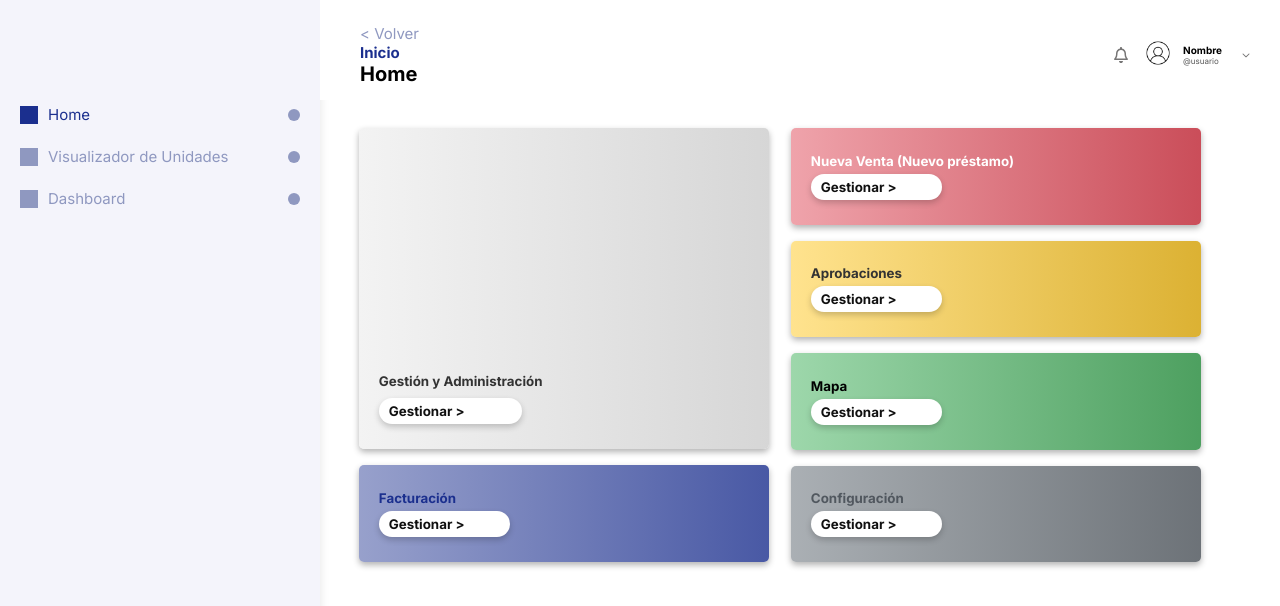
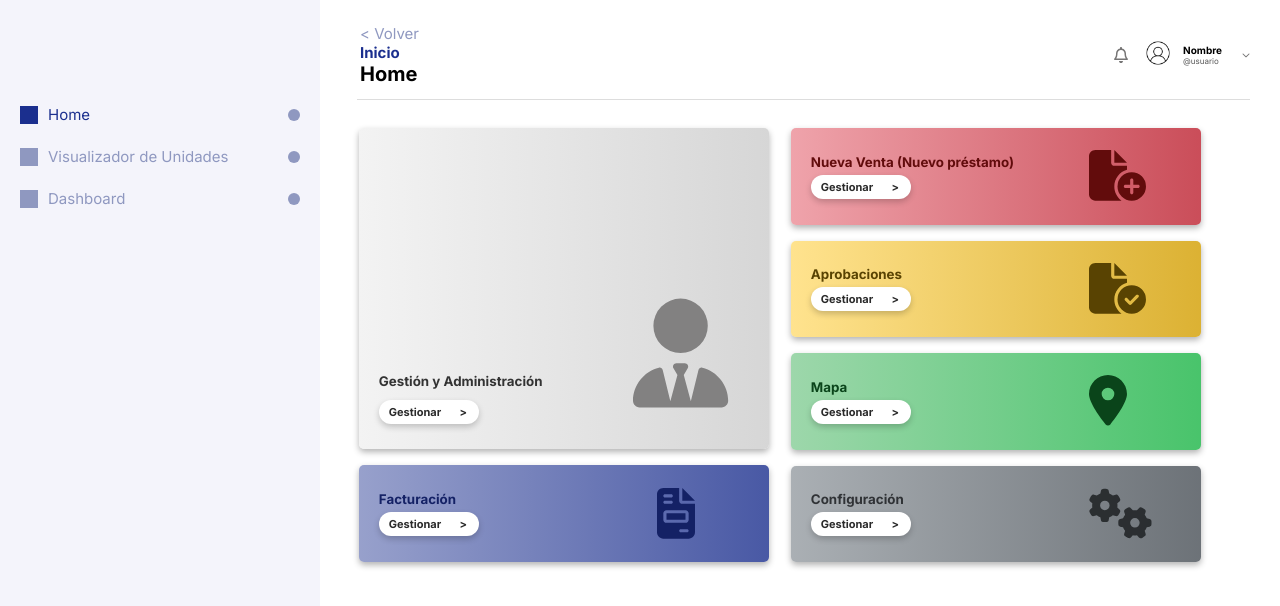
Before and after one commit to dannamayac/ecuadorAppFront, a React (Create React App) app: page / in a window 1280 px wide. Shown: the top 606 px of the page. Built offline with nearby package versions, Linux system fonts and the light colour scheme.

Commit message:
Cambios en home y homestyles

```diff
--- a/src/App.css
+++ b/src/App.css
@@ -3,10 +3,9 @@
   --blue: #1b2f8e;
   --nonBlue: #f4f4fb;
   --ligthBlue: #8f98c0;
-  --darkGrey: #464D53;
-  --caloryCard: #656565;
-  --planCard: linear-gradient(210.41deg, #fa5042 1.14%, #ffa739 100.75%);
-  --appColor:  #3c3f45;
+  --aquamarine: #36DDE7;
+  --green: #1bb546;
+  --red: #cc1515;
 }
 
 .App {
--- a/src/styles/HeaderStyles.css
+++ b/src/styles/HeaderStyles.css
@@ -5,6 +5,17 @@
     background-color: white;
     align-items: center;
     height: 100px;
+    position: relative; /* Agrega posición relativa para el pseudo-elemento */
+}
+
+.header::after {
+    content: '';
+    position: absolute;
+    bottom: 0;
+    left: 37px; /* Ajusta la posición izquierda para centrar la línea */
+    width: 93%; /* Ancho del 80% del encabezado */
+    height: 1px; /* Grosor de la línea */
+    background-color: #dddddd; /* Color del borde inferior */
 }
 
 .header-info{
--- a/src/styles/HomeStyles.css
+++ b/src/styles/HomeStyles.css
@@ -7,6 +7,7 @@
 
 .left-h {
     flex: 1;
+    width: 20%;
 }
 
 .right-h {
@@ -30,6 +31,14 @@
     display: flex;
     flex-direction: column;
 }
+.left-bu {
+    width: 80%;
+    flex: 3;
+}
+
+.right-bu {
+    flex:1;
+}
 
 /* Estilos para el botón "Gestión y Administración" */
 .gestion {
@@ -47,12 +56,34 @@
     position: absolute;
     bottom: 25px;
 }
+.gestion .right-bu {
+    position: absolute;
+    top: 70%;
+    right: 10%;
+    transform: translateY(-50%);
+}
+.gestion .right-bu svg {
+    font-size: 6.8rem;
+    color: #828181;
+}
+/* Media query para ajustar estilos en dispositivos más pequeños */
+@media (max-width: 768px) {
+    .gestion {
+        position: relative;
+        align-items: center;
+    }
+    .gestion .right-bu {
+        position: relative;
+        top: 18%;
+        right: 24%;
+    }
+}
 
 /* Estilos para el botón "Facturación" */
 .facturacion {
     background: linear-gradient(to right, rgba(27, 47, 142, 0.453), rgba(27, 47, 142, 0.8));
     font-weight: bold;
-    color: #1b2f8e;
+    color: #142165;
     height: 23%;
 }
 
@@ -60,7 +91,7 @@
 .nueva-venta {
     background: linear-gradient(to right, rgba(220, 53, 70, 0.453), rgba(189, 33, 48, 0.8));
     font-weight: bold;
-    color: white;
+    color: #620c0c;
     height: 25%;
 }
 
@@ -68,14 +99,15 @@
 .aprobaciones {
     background: linear-gradient(to right, rgba(255, 193, 7, 0.453), rgba(211, 158, 0, 0.8));
     font-weight: bold;
-    color: #333333;
+    color: #594302;
     height: 25%;
 }
 
 /* Estilos para el botón "Mapa" */
 .mapa {
-    background: linear-gradient(to right, rgba(40, 167, 70, 0.453), rgba(33, 136, 56, 0.8));
+    background: linear-gradient(to right, rgba(40, 167, 70, 0.453), rgb(27, 181, 70, 0.8));
     font-weight: bold;
+    color: #0a441a;
     height: 25%;
 }
 
@@ -83,12 +115,14 @@
 .configuracion {
     background: linear-gradient(to right, rgba(108, 117, 125, 0.576), rgba(72, 79, 86, 0.8));
     font-weight: bold;
-    color: #484f56e6;
+    color: #232629e6;
     height: 25%;
 }
 
 .custom-button {
-    display: block;
+    display: flex;
+    justify-content: space-between;
+    align-items: center;
     width: 95%;
     padding: 10px 20px;
     border: none;
@@ -104,14 +138,14 @@
 
 .custom-button:hover {
     filter: brightness(85%);
-    box-shadow: 0px 6px 12px rgba(0, 0, 0, 0.3);
 }
 
 .sub-button {
     background-color: white;
-    color: #101010;
+    color: #2a2a2a;
     font-weight: bold;
-    width: 30%;
+    font-size: 11px;
+    width: 80px;
     padding: 5px 10px;
     border-radius: 15px;
     margin-top: 5px;
@@ -124,3 +158,10 @@
 .sub-button:hover {
     filter: brightness(95%);
 }
+.custom-button .right-bu {
+    font-size: 3.8em;
+}
+
+.left-in .custom-button .right-bu {
+    font-size: 3.8em;
+}
--- a/src/styles/SideBarStyles.css
+++ b/src/styles/SideBarStyles.css
@@ -3,8 +3,7 @@
     background-color: var(--nonBlue);
     padding: 20px;
     padding: 20px;
-    height: 90vh;
-    box-shadow: 0px 0px 10px rgba(0, 0, 0, 0.1);
+    height: 100vh;
 }
 
 .sidebar ul {
@@ -39,6 +38,15 @@
     display: flex;
     align-items: center;
 }
+.sidebar ul li a.active .active-overlay {
+    position: absolute;
+    top: 0;
+    left: 0;
+    width: calc(100% - 40px); /* Resta el ancho de los iconos */
+    height: 30px; /* Mismo alto que los elementos */
+    background-color: white; /* Color del contenedor */
+    border-radius: 0 10px 10px 0; /* Mismo borde que el icono */
+}
 
 .sidebar ul li a .text-container {
     max-width: calc(100% - 40px);
@@ -62,12 +70,6 @@
     margin-left: auto;
 }
 
-/* .sidebar ul li:hover .active-overlay,
-.sidebar ul li.active .active-overlay {
-    display: block;
-    background-color: rgba(220, 44, 44, 0.5);
-} */
-
 .sidebar ul li a:hover .square,
 .sidebar ul li a.active .square {
     background-color: var(--blue);
--- a/src/views/Home.js
+++ b/src/views/Home.js
@@ -1,4 +1,11 @@
 import React from 'react'
+import { FontAwesomeIcon } from '@fortawesome/react-fontawesome'
+import { faUserTie } from '@fortawesome/free-solid-svg-icons'
+import { faFileInvoice } from '@fortawesome/free-solid-svg-icons'
+import { faFileCirclePlus } from '@fortawesome/free-solid-svg-icons'
+import { faFileCircleCheck } from '@fortawesome/free-solid-svg-icons'
+import { faLocationDot } from '@fortawesome/free-solid-svg-icons'
+import { faGears } from '@fortawesome/free-solid-svg-icons'
 import '../styles/HomeStyles.css'
 import Sidebar from '../components/SideBar';
 import Header from '../components/Header';
@@ -14,32 +21,62 @@ const Home = () =>{
                 <div className="left-in">
                     <div className="button-container">
                         <button className="custom-button gestion">
-                            <span className="button-text">Gestión y Administración</span>
-                            <div className="sub-button">Gestionar &gt;</div>
+                            <div className="left-bu">
+                                <span className="button-text">Gestión y Administración</span>
+                                <div className="sub-button">Gestionar &nbsp;&nbsp;&nbsp;&nbsp;&nbsp;&nbsp;&gt;</div>
+                            </div>
+                            <div className="right-bu">
+                                <FontAwesomeIcon icon={faUserTie} />
+                            </div>
                         </button>
                         <button className="custom-button facturacion">
-                            Facturación
-                            <div className="sub-button">Gestionar     &gt;</div>
+                            <div className="left-bu">
+                                Facturación
+                                <div className="sub-button">Gestionar &nbsp;&nbsp;&nbsp;&nbsp;&nbsp;&nbsp;&gt;</div>
+                            </div>
+                            <div className="right-bu">
+                                <FontAwesomeIcon icon={faFileInvoice} />
+                            </div>
                             </button>
                     </div>
                 </div>
                 <div className="right-in">
                     <div className="button-container">
                         <button className="custom-button nueva-venta">
-                            Nueva Venta (Nuevo préstamo)
-                            <div className="sub-button">Gestionar     &gt;</div>
-                            </button>
+                            <div className="left-bu">
+                                Nueva Venta (Nuevo préstamo)
+                                <div className="sub-button">Gestionar &nbsp;&nbsp;&nbsp;&nbsp;&nbsp;&nbsp;&gt;</div>
+                            </div>
+                            <div className="right-bu">
+                                <FontAwesomeIcon icon={faFileCirclePlus} />
+                            </div>
+                        </button>
                         <button className="custom-button aprobaciones">
-                            Aprobaciones
-                            <div className="sub-button">Gestionar     &gt;</div>
+                            <div className="left-bu">
+                                Aprobaciones
+                                <div className="sub-button">Gestionar &nbsp;&nbsp;&nbsp;&nbsp;&nbsp;&nbsp;&gt;</div>
+                            </div>
+                            <div className="right-bu">
+                                <FontAwesomeIcon icon={faFileCircleCheck} />
+                            </div>
                             </button>
                         <button className="custom-button mapa">
+                        <div className="left-bu">
                             Mapa
-                            <div className="sub-button">Gestionar     &gt;</div>
+                            <div className="sub-button">Gestionar &nbsp;&nbsp;&nbsp;&nbsp;&nbsp;&nbsp;&gt;</div>
+                            </div>
+                            <div className="right-bu">
+                            <FontAwesomeIcon icon={faLocationDot} />
+                            </div>
                             </button>
                         <button className="custom-button configuracion">
+                        <div className="left-bu">
                             Configuración
-                            <div className="sub-button">Gestionar     &gt;</div>
+                            <div className="sub-button">Gestionar &nbsp;&nbsp;&nbsp;&nbsp;&nbsp;&nbsp;&gt;</div>
+                            </div>
+                            <div className="right-bu">
+                            <FontAwesomeIcon icon={faGears} />
+                            </div>
                             </button>
                     </div>
                 </div>
```
